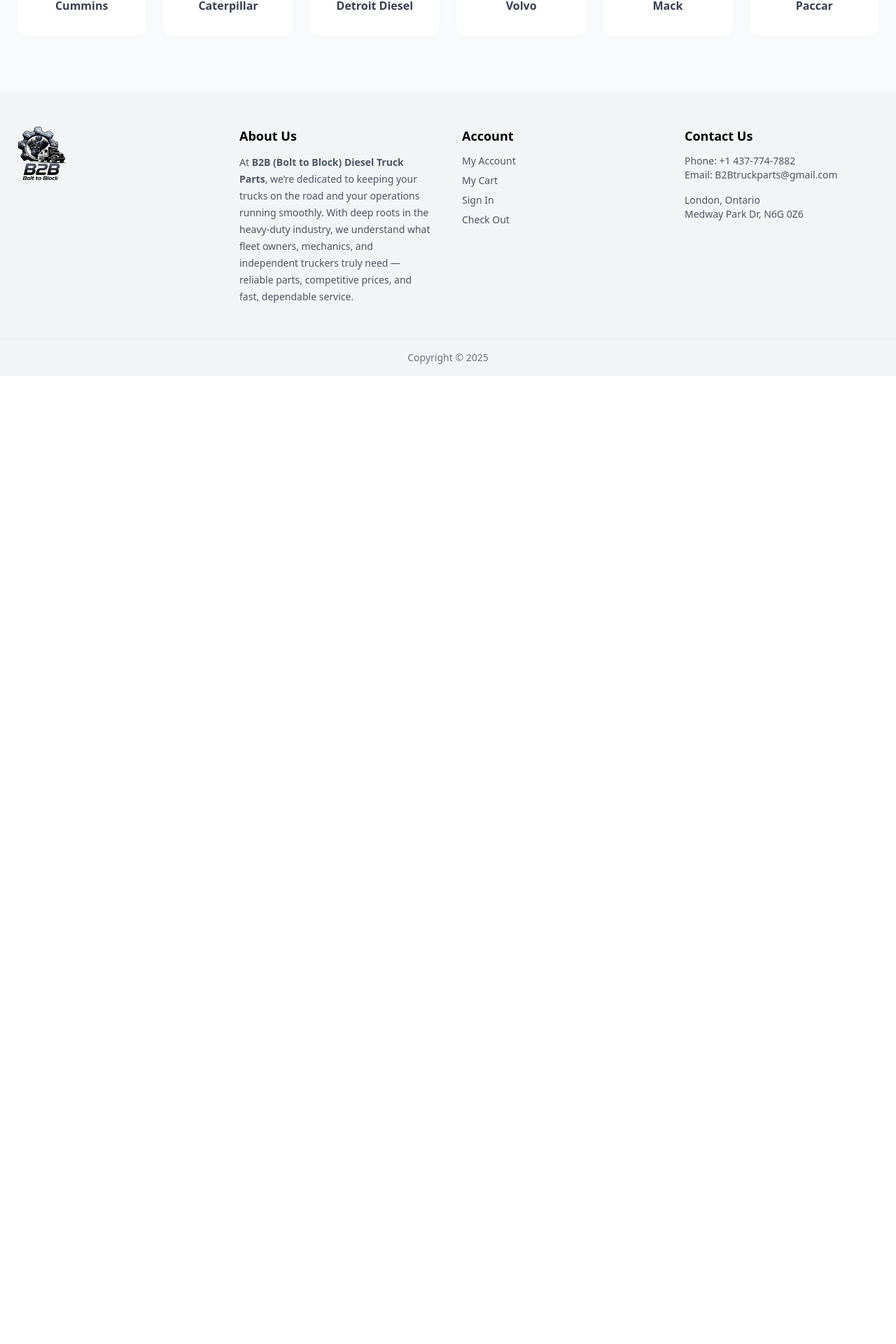
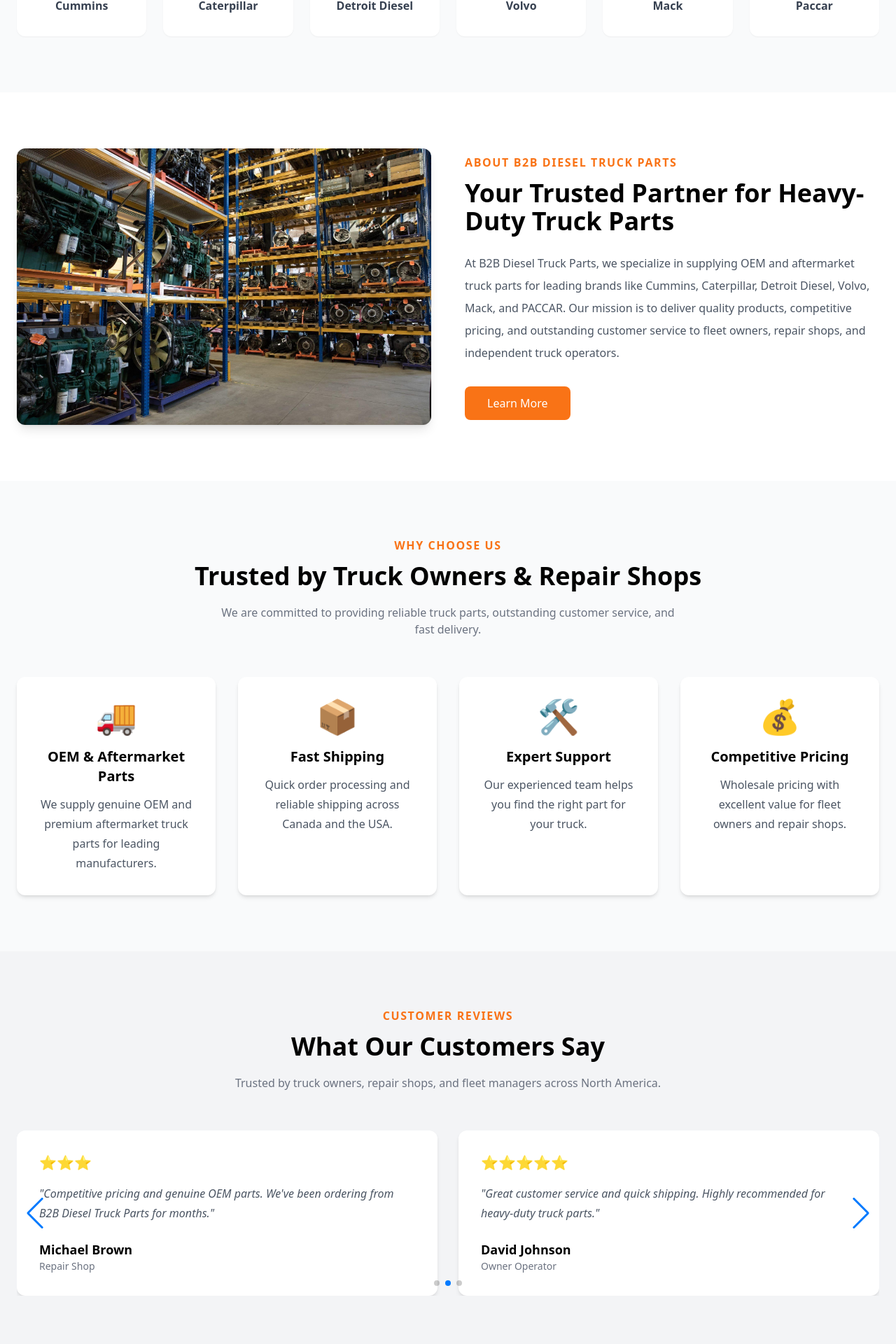
Before and after one commit to Akshay-Kumar001/b2b-diesel-react, a React (Vite) app: page / in a window 1280 px wide. Shown: the part 2052-3972 px from the top of the page at 70% size. Before the commit the page ends 2589 px from the top, so only its background shows below. Built offline with nearby package versions, Linux system fonts and the light colour scheme.

Commit message:
creat about and testimonial section

```diff
--- a/package.json
+++ b/package.json
@@ -11,7 +11,8 @@
   },
   "dependencies": {
     "react": "^19.2.5",
-    "react-dom": "^19.2.5"
+    "react-dom": "^19.2.5",
+    "swiper": "^14.0.5"
   },
   "devDependencies": {
     "@eslint/js": "^10.0.1",
--- a/src/App.jsx
+++ b/src/App.jsx
@@ -4,6 +4,9 @@
 import Hero from "./components/Hero";
 import ProductSection from "./components/ProductSection";
 import BrandSection from "./components/BrandSection";
+import AboutSection from "./components/AboutSection";
+import FeatureSection from "./components/FeatureSection";
+import TestimonialSection from "./components/TestimonialSection";
 
 function App() {
 
@@ -15,6 +18,9 @@
         <ProductSection/>
         <CategorySection/>
         <BrandSection />
+        <AboutSection />
+        <FeatureSection />
+        <TestimonialSection />
       </main>
 
       <Footer />
--- /dev/null
+++ b/src/components/AboutSection.jsx
@@ -0,0 +1,51 @@
+import about from "../data/about";
+
+function AboutSection() {
+  return (
+    <section className="py-20 bg-white">
+
+      <div className="max-w-7xl mx-auto px-6">
+
+        <div className="grid lg:grid-cols-2 gap-12 items-center">
+
+          {/* Image */}
+
+          <div>
+            <img
+              src={about.image}
+              alt={about.heading}
+              className="rounded-xl shadow-lg w-full"
+            />
+          </div>
+
+          {/* Content */}
+
+          <div>
+
+            <p className="text-orange-500 font-semibold uppercase tracking-widest">
+              {about.title}
+            </p>
+
+            <h2 className="text-4xl font-bold mt-3">
+              {about.heading}
+            </h2>
+
+            <p className="text-gray-600 leading-8 mt-6">
+              {about.description}
+            </p>
+
+            <button className="mt-8 bg-orange-500 hover:bg-orange-600 text-white px-8 py-3 rounded-lg transition">
+              Learn More
+            </button>
+
+          </div>
+
+        </div>
+
+      </div>
+
+    </section>
+  );
+}
+
+export default AboutSection;
--- /dev/null
+++ b/src/components/FeatureCard.jsx
@@ -0,0 +1,21 @@
+function FeatureCard({ feature }) {
+  return (
+    <div className="bg-white rounded-xl shadow-md p-8 text-center hover:shadow-xl transition">
+
+      <div className="text-5xl mb-5">
+        {feature.icon}
+      </div>
+
+      <h3 className="text-xl font-bold mb-3">
+        {feature.title}
+      </h3>
+
+      <p className="text-gray-600 leading-7">
+        {feature.description}
+      </p>
+
+    </div>
+  );
+}
+
+export default FeatureCard;
--- /dev/null
+++ b/src/components/FeatureSection.jsx
@@ -0,0 +1,44 @@
+import features from "../data/features";
+import FeatureCard from "./FeatureCard";
+
+function FeatureSection() {
+  return (
+    <section className="py-20 bg-gray-50">
+
+      <div className="max-w-7xl mx-auto px-6">
+
+        <div className="text-center mb-14">
+
+          <p className="text-orange-500 uppercase tracking-widest font-semibold">
+            Why Choose Us
+          </p>
+
+          <h2 className="text-4xl font-bold mt-3">
+            Trusted by Truck Owners & Repair Shops
+          </h2>
+
+          <p className="text-gray-500 mt-5 max-w-2xl mx-auto">
+            We are committed to providing reliable truck parts,
+            outstanding customer service, and fast delivery.
+          </p>
+
+        </div>
+
+        <div className="grid md:grid-cols-2 lg:grid-cols-4 gap-8">
+
+          {features.map((feature) => (
+            <FeatureCard
+              key={feature.id}
+              feature={feature}
+            />
+          ))}
+
+        </div>
+
+      </div>
+
+    </section>
+  );
+}
+
+export default FeatureSection;
--- /dev/null
+++ b/src/components/TestimonialCard.jsx
@@ -0,0 +1,27 @@
+function TestimonialCard({ testimonial }) {
+  return (
+    <div className="bg-white rounded-xl shadow-md p-8 hover:shadow-xl transition">
+
+      <div className="text-yellow-400 text-xl mb-4">
+        {"⭐".repeat(testimonial.rating)}
+      </div>
+
+      <p className="text-gray-600 italic leading-7">
+        "{testimonial.review}"
+      </p>
+
+      <div className="mt-6">
+        <h3 className="font-bold text-lg">
+          {testimonial.name}
+        </h3>
+
+        <p className="text-gray-500 text-sm">
+          {testimonial.company}
+        </p>
+      </div>
+
+    </div>
+  );
+}
+
+export default TestimonialCard;
--- /dev/null
+++ b/src/components/TestimonialSection.jsx
@@ -0,0 +1,68 @@
+import { Swiper, SwiperSlide } from "swiper/react";
+
+import { Navigation, Pagination, Autoplay } from "swiper/modules";
+
+import "swiper/css";
+import "swiper/css/navigation";
+import "swiper/css/pagination";
+
+import testimonials from "../data/testimonials";
+import TestimonialCard from "./TestimonialCard";
+
+function TestimonialSection() {
+    return (
+        <section className="py-20 bg-gray-100">
+
+            <div className="max-w-7xl mx-auto px-6">
+
+                <div className="text-center mb-14">
+
+                    <p className="text-orange-500 uppercase tracking-widest font-semibold">
+                        Customer Reviews
+                    </p>
+
+                    <h2 className="text-4xl font-bold mt-3">
+                        What Our Customers Say
+                    </h2>
+
+                    <p className="text-gray-500 mt-5 max-w-2xl mx-auto">
+                        Trusted by truck owners, repair shops, and fleet managers across North America.
+                    </p>
+
+                </div>
+
+                <Swiper
+
+                    modules={[Navigation, Pagination, Autoplay]}
+                    slidesPerView={2}
+                    spaceBetween={30}
+                    navigation
+                    pagination={{ clickable: true }}
+                    autoplay={{
+                        delay: 3000,
+                        disableOnInteraction: false,
+                    }}
+                    loop={true}
+                >
+
+                    {testimonials.map((testimonial) => (
+
+                        <SwiperSlide key={testimonial.id}>
+
+                            <TestimonialCard
+                                testimonial={testimonial}
+                            />
+
+                        </SwiperSlide>
+
+                    ))}
+
+                </Swiper>
+
+            </div>
+
+        </section>
+    );
+}
+
+export default TestimonialSection;
--- /dev/null
+++ b/src/data/about.js
@@ -0,0 +1,14 @@
+import aboutImage from "../assets/img/truck-parts.jpg";
+
+const about = {
+  title: "About B2B Diesel Truck Parts",
+
+  heading: "Your Trusted Partner for Heavy-Duty Truck Parts",
+
+  description:
+    "At B2B Diesel Truck Parts, we specialize in supplying OEM and aftermarket truck parts for leading brands like Cummins, Caterpillar, Detroit Diesel, Volvo, Mack, and PACCAR. Our mission is to deliver quality products, competitive pricing, and outstanding customer service to fleet owners, repair shops, and independent truck operators.",
+
+  image: aboutImage,
+};
+
+export default about;
--- /dev/null
+++ b/src/data/features.js
@@ -0,0 +1,32 @@
+const features = [
+  {
+    id: 1,
+    title: "OEM & Aftermarket Parts",
+    description:
+      "We supply genuine OEM and premium aftermarket truck parts for leading manufacturers.",
+    icon: "🚚",
+  },
+  {
+    id: 2,
+    title: "Fast Shipping",
+    description:
+      "Quick order processing and reliable shipping across Canada and the USA.",
+    icon: "📦",
+  },
+  {
+    id: 3,
+    title: "Expert Support",
+    description:
+      "Our experienced team helps you find the right part for your truck.",
+    icon: "🛠",
+  },
+  {
+    id: 4,
+    title: "Competitive Pricing",
+    description:
+      "Wholesale pricing with excellent value for fleet owners and repair shops.",
+    icon: "💰",
+  },
+];
+
+export default features;
--- /dev/null
+++ b/src/data/testimonials.js
@@ -0,0 +1,28 @@
+const testimonials = [
+  {
+    id: 1,
+    name: "James Wilson",
+    company: "Fleet Owner",
+    rating: 4,
+    review:
+      "Excellent quality truck parts and fast delivery. Their support team helped us find the exact Cummins parts we needed.",
+  },
+  {
+    id: 2,
+    name: "Michael Brown",
+    company: "Repair Shop",
+    rating: 3.5,
+    review:
+      "Competitive pricing and genuine OEM parts. We've been ordering from B2B Diesel Truck Parts for months.",
+  },
+  {
+    id: 3,
+    name: "David Johnson",
+    company: "Owner Operator",
+    rating: 5,
+    review:
+      "Great customer service and quick shipping. Highly recommended for heavy-duty truck parts.",
+  },
+];
+
+export default testimonials;
```
Also changed, not shown: src/assets/img/truck-parts.jpg (added), 1 other file (tests, documents, lock files or other folders).
